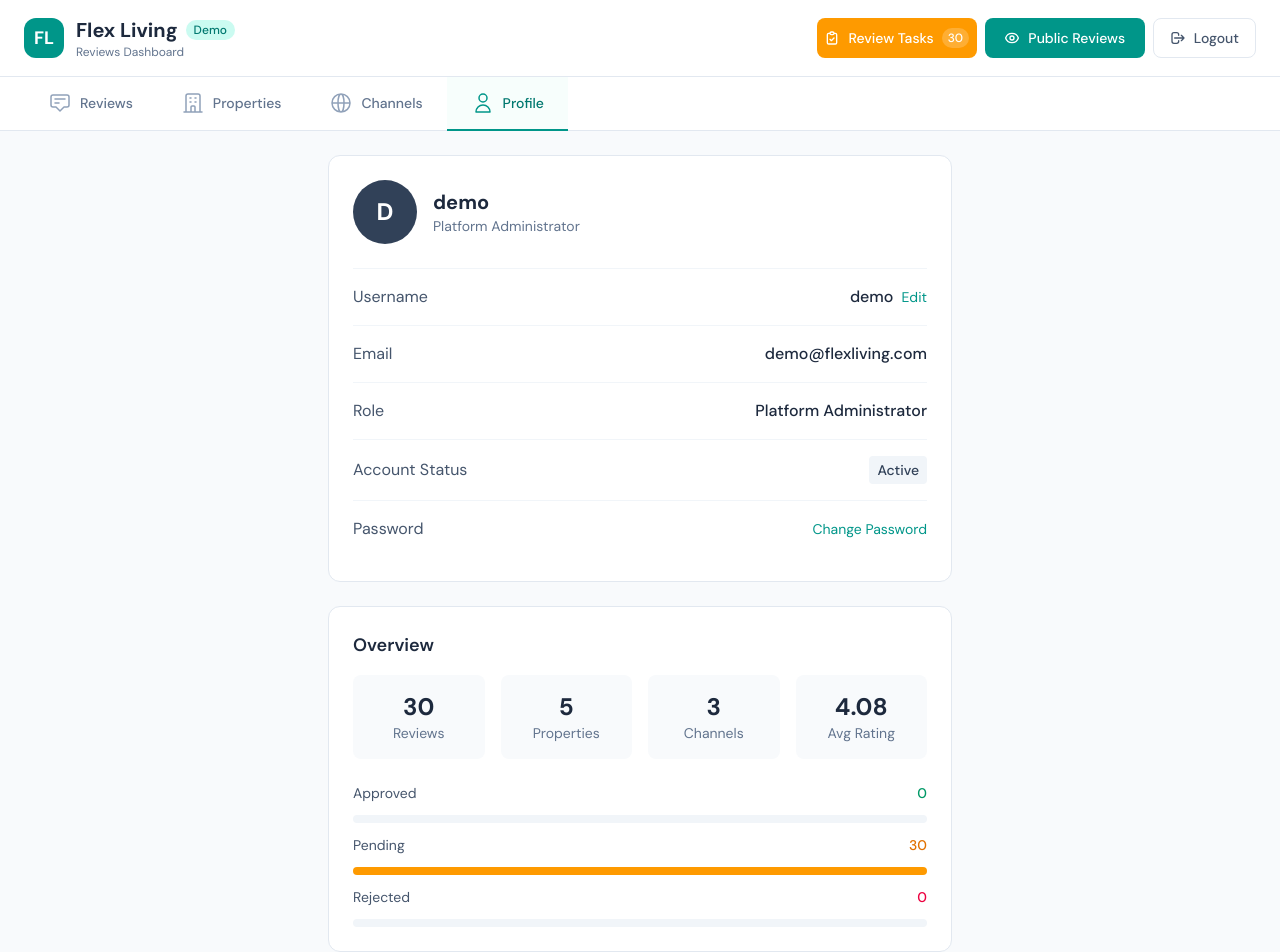
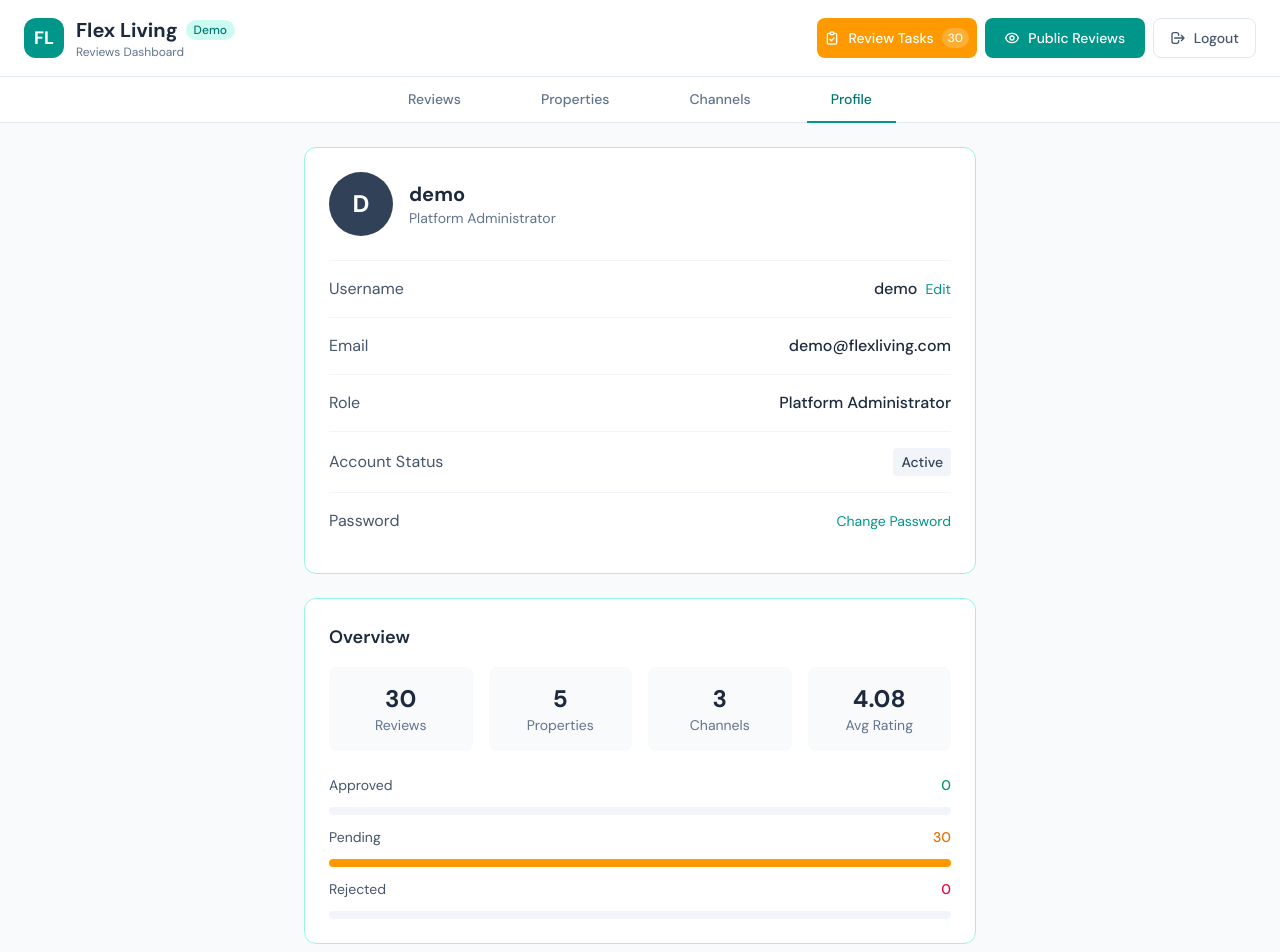
Before and after one commit to dl5214/reviews-management-system, a Next.js app: page /dashboard/profile in a window 1280 px wide. Shown: the top 952 px of the page. Built offline with nearby package versions, Linux system fonts and the light colour scheme.

Commit message:
Fix style

```diff
--- a/src/app/dashboard/layout.tsx
+++ b/src/app/dashboard/layout.tsx
@@ -2,7 +2,7 @@
 
 import { useRouter } from "next/navigation";
 import Link from "next/link";
-import { BottomNav } from "@/components/dashboard/BottomNav";
+import { NavTabs } from "@/components/dashboard/NavTabs";
 import { useState, useEffect } from "react";
 
 export default function DashboardLayout({
@@ -124,7 +124,7 @@
       </header>
 
       {/* Navigation Tabs */}
-      <BottomNav />
+      <NavTabs />
 
       {/* Main Content */}
       <main>{children}</main>
--- a/src/app/dashboard/profile/page.tsx
+++ b/src/app/dashboard/profile/page.tsx
@@ -69,9 +69,10 @@
   }
 
   return (
-    <div className="max-w-2xl mx-auto px-4 sm:px-6 py-6">
-      {/* Profile Header */}
-      <div className="bg-white rounded-xl border border-slate-200 p-6 mb-6">
+    <div className="max-w-7xl mx-auto px-4 sm:px-6 py-6">
+      <div className="max-w-2xl mx-auto">
+        {/* Profile Header */}
+        <div className="bg-white rounded-xl border border-teal-200 p-6 mb-6">
         <div className="flex items-center gap-4 mb-6">
           <div className="w-16 h-16 bg-slate-700 rounded-full flex items-center justify-center">
             <span className="text-white text-2xl font-bold">D</span>
@@ -130,7 +131,7 @@
       </div>
 
       {/* Overview Stats */}
-      <div className="bg-white rounded-xl border border-slate-200 p-6 mb-6">
+      <div className="bg-white rounded-xl border border-teal-200 p-6 mb-6">
         <h2 className="text-lg font-semibold text-slate-800 mb-4">Overview</h2>
 
         <div className="grid grid-cols-2 sm:grid-cols-4 gap-4 mb-6">
@@ -190,7 +191,7 @@
       </div>
 
       {/* Quick Links */}
-      <div className="bg-white rounded-xl border border-slate-200 p-6 mb-6">
+      <div className="bg-white rounded-xl border border-teal-200 p-6 mb-6">
         <h2 className="text-lg font-semibold text-slate-800 mb-4">Quick Links</h2>
 
         <div className="space-y-2">
@@ -205,7 +206,7 @@
               <span className="font-medium text-slate-700">Review Tasks</span>
             </div>
             {stats.pendingCount > 0 && (
-              <span className="px-2 py-1 bg-slate-100 text-slate-700 text-sm font-medium rounded">
+              <span className="px-2 py-1 bg-amber-100 text-amber-700 text-sm font-medium rounded">
                 {stats.pendingCount} pending
               </span>
             )}
@@ -232,7 +233,7 @@
       {/* Logout */}
       <button
         onClick={handleLogout}
-        className="w-full flex items-center justify-center gap-2 p-4 border border-slate-300 text-slate-700 rounded-xl hover:bg-slate-50 transition-colors font-medium"
+        className="w-full flex items-center justify-center gap-2 p-4 border border-teal-200 text-slate-700 rounded-xl hover:bg-slate-50 transition-colors font-medium"
       >
         <svg className="w-5 h-5" fill="none" stroke="currentColor" viewBox="0 0 24 24">
           <path strokeLinecap="round" strokeLinejoin="round" strokeWidth={2} d="M17 16l4-4m0 0l-4-4m4 4H7m6 4v1a3 3 0 01-3 3H6a3 3 0 01-3-3V7a3 3 0 013-3h4a3 3 0 013 3v1" />
@@ -240,10 +241,11 @@
         Logout
       </button>
 
-      {/* Demo notice */}
-      <p className="text-center text-sm text-slate-400 mt-6">
-        Demo account for demonstration purposes
-      </p>
+        {/* Demo notice */}
+        <p className="text-center text-sm text-slate-400 mt-6">
+          Demo account for demonstration purposes
+        </p>
+      </div>
     </div>
   );
 }
--- a/src/app/globals.css
+++ b/src/app/globals.css
@@ -12,6 +12,10 @@
   --color-background: var(--background);
   --color-foreground: var(--foreground);
   --font-sans: var(--font-dm-sans), system-ui, sans-serif;
+}
+
+html {
+  overflow-y: scroll;
 }
 
 body {
--- a/src/components/dashboard/BottomNav.tsx
+++ /dev/null
@@ -1,104 +0,0 @@
-"use client";
-
-import Link from "next/link";
-import { usePathname } from "next/navigation";
-
-const navItems = [
-  {
-    href: "/dashboard",
-    label: "Reviews",
-    icon: (active: boolean) => (
-      <svg className={`w-6 h-6 ${active ? "text-teal-600" : "text-slate-400"}`} fill="none" stroke="currentColor" viewBox="0 0 24 24">
-        <path strokeLinecap="round" strokeLinejoin="round" strokeWidth={1.5} d="M7 8h10M7 12h4m1 8l-4-4H5a2 2 0 01-2-2V6a2 2 0 012-2h14a2 2 0 012 2v8a2 2 0 01-2 2h-3l-4 4z" />
-      </svg>
-    ),
-  },
-  {
-    href: "/dashboard/properties",
-    label: "Properties",
-    icon: (active: boolean) => (
-      <svg className={`w-6 h-6 ${active ? "text-teal-600" : "text-slate-400"}`} fill="none" stroke="currentColor" viewBox="0 0 24 24">
-        <path strokeLinecap="round" strokeLinejoin="round" strokeWidth={1.5} d="M19 21V5a2 2 0 00-2-2H7a2 2 0 00-2 2v16m14 0h2m-2 0h-5m-9 0H3m2 0h5M9 7h1m-1 4h1m4-4h1m-1 4h1m-5 10v-5a1 1 0 011-1h2a1 1 0 011 1v5m-4 0h4" />
-      </svg>
-    ),
-  },
-  {
-    href: "/dashboard/channels",
-    label: "Channels",
-    icon: (active: boolean) => (
-      <svg className={`w-6 h-6 ${active ? "text-teal-600" : "text-slate-400"}`} fill="none" stroke="currentColor" viewBox="0 0 24 24">
-        <path strokeLinecap="round" strokeLinejoin="round" strokeWidth={1.5} d="M21 12a9 9 0 01-9 9m9-9a9 9 0 00-9-9m9 9H3m9 9a9 9 0 01-9-9m9 9c1.657 0 3-4.03 3-9s-1.343-9-3-9m0 18c-1.657 0-3-4.03-3-9s1.343-9 3-9m-9 9a9 9 0 019-9" />
-      </svg>
-    ),
-  },
-  {
-    href: "/dashboard/profile",
-    label: "Profile",
-    icon: (active: boolean) => (
-      <svg className={`w-6 h-6 ${active ? "text-teal-600" : "text-slate-400"}`} fill="none" stroke="currentColor" viewBox="0 0 24 24">
-        <path strokeLinecap="round" strokeLinejoin="round" strokeWidth={1.5} d="M16 7a4 4 0 11-8 0 4 4 0 018 0zM12 14a7 7 0 00-7 7h14a7 7 0 00-7-7z" />
-      </svg>
-    ),
-  },
-];
-
-export function BottomNav() {
-  const pathname = usePathname();
-
-  const isActive = (href: string) => {
-    if (href === "/dashboard") {
-      return pathname === "/dashboard" || pathname === "/dashboard/tasks";
-    }
-    return pathname.startsWith(href);
-  };
-
-  return (
-    <>
-      {/* Desktop: Top tabs under header */}
-      <div className="hidden sm:block border-b border-slate-200 bg-white">
-        <div className="max-w-7xl mx-auto px-4 sm:px-6">
-          <nav className="flex">
-            {navItems.map((item) => {
-              const active = isActive(item.href);
-              return (
-                <Link
-                  key={item.href}
-                  href={item.href}
-                  className={`flex items-center gap-2 px-6 py-3.5 text-sm font-medium border-b-2 -mb-px transition-colors ${
-                    active
-                      ? "border-teal-600 text-teal-700 bg-teal-50/50"
-                      : "border-transparent text-slate-500 hover:text-slate-700 hover:bg-slate-50"
-                  }`}
-                >
-                  {item.icon(active)}
-                  {item.label}
-                </Link>
-              );
-            })}
-          </nav>
-        </div>
-      </div>
-
-      {/* Mobile: Bottom navigation */}
-      <nav className="sm:hidden fixed bottom-0 left-0 right-0 bg-white border-t border-slate-200 z-50 safe-area-bottom">
-        <div className="flex items-center justify-around py-2">
-          {navItems.map((item) => {
-            const active = isActive(item.href);
-            return (
-              <Link
-                key={item.href}
-                href={item.href}
-                className={`flex flex-col items-center gap-1 px-3 py-1.5 rounded-lg transition-colors ${
-                  active ? "text-teal-600" : "text-slate-400"
-                }`}
-              >
-                {item.icon(active)}
-                <span className="text-xs font-medium">{item.label}</span>
-              </Link>
-            );
-          })}
-        </div>
-      </nav>
-    </>
-  );
-}
--- /dev/null
+++ b/src/components/dashboard/NavTabs.tsx
@@ -0,0 +1,72 @@
+"use client";
+
+import Link from "next/link";
+import { usePathname } from "next/navigation";
+
+const navItems = [
+  { href: "/dashboard", label: "Reviews" },
+  { href: "/dashboard/properties", label: "Properties" },
+  { href: "/dashboard/channels", label: "Channels" },
+  { href: "/dashboard/profile", label: "Profile" },
+];
+
+export function NavTabs() {
+  const pathname = usePathname();
+
+  const isActive = (href: string) => {
+    if (href === "/dashboard") {
+      return pathname === "/dashboard" || pathname === "/dashboard/tasks";
+    }
+    return pathname.startsWith(href);
+  };
+
+  return (
+    <>
+      {/* Desktop: Top tabs under header */}
+      <div className="hidden sm:block border-b border-slate-200 bg-white">
+        <div className="max-w-7xl mx-auto px-4 sm:px-6">
+          <nav className="flex justify-center gap-8">
+            {navItems.map((item) => {
+              const active = isActive(item.href);
+              return (
+                <Link
+                  key={item.href}
+                  href={item.href}
+                  className={`px-6 py-3 text-sm font-medium border-b-2 -mb-px transition-colors ${
+                    active
+                      ? "border-teal-600 text-teal-700"
+                      : "border-transparent text-slate-500 hover:text-slate-700 hover:border-slate-300"
+                  }`}
+                >
+                  {item.label}
+                </Link>
+              );
+            })}
+          </nav>
+        </div>
+      </div>
+
+      {/* Mobile: Bottom navigation */}
+      <nav className="sm:hidden fixed bottom-0 left-0 right-0 bg-white border-t border-slate-200 z-50 safe-area-bottom">
+        <div className="grid grid-cols-4">
+          {navItems.map((item) => {
+            const active = isActive(item.href);
+            return (
+              <Link
+                key={item.href}
+                href={item.href}
+                className={`flex items-center justify-center py-3 text-sm font-medium transition-colors ${
+                  active
+                    ? "text-teal-600 border-t-2 border-teal-600 -mt-px"
+                    : "text-slate-500 hover:text-slate-700"
+                }`}
+              >
+                {item.label}
+              </Link>
+            );
+          })}
+        </div>
+      </nav>
+    </>
+  );
+}
```
